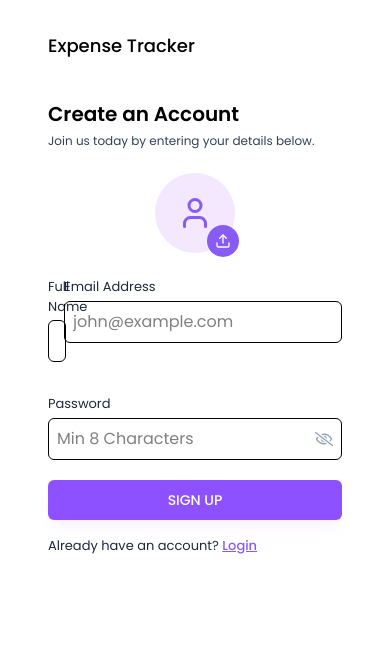
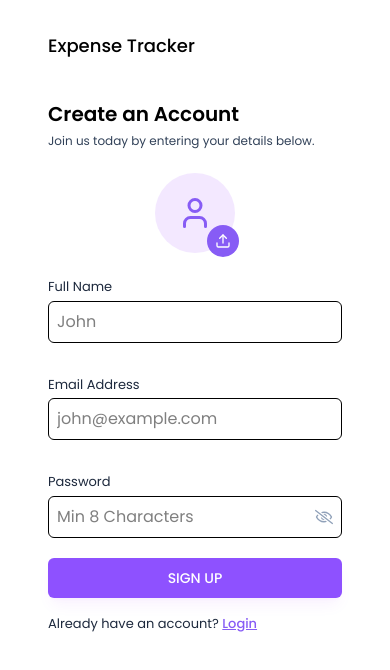
Before and after one commit to Captainemma/frontend-expense-tracker, a React (Vite) app: page /signup in a window 390 px wide. Shown: the top 670 px of the page. Built offline with nearby package versions, Linux system fonts and the light colour scheme; no server answers.

Commit message:
Fix signup crash

```diff
--- a/src/pages/Auth/Signup.jsx
+++ b/src/pages/Auth/Signup.jsx
@@ -85,7 +85,7 @@
         <form onSubmit={handleSignUp}>
           <ProfilePhotoSelector image={profilePic} setImage={setProfilePic} />
 
-          <div className="grid grid-cols-1 md:grid-cols-2 gap-4">
+          <div className="grid sm:grid-cols-1 md:grid-cols-2 gap-4">
             <Input
               value={fullName}
               onChange={({ target }) => setFullName(target.value)}
@@ -102,7 +102,7 @@
               type="text"
             />
 
-            <div className="col-span-2">
+            <div>
               <Input
                 value={password}
                 onChange={({ target }) => setPassword(target.value)}
```
